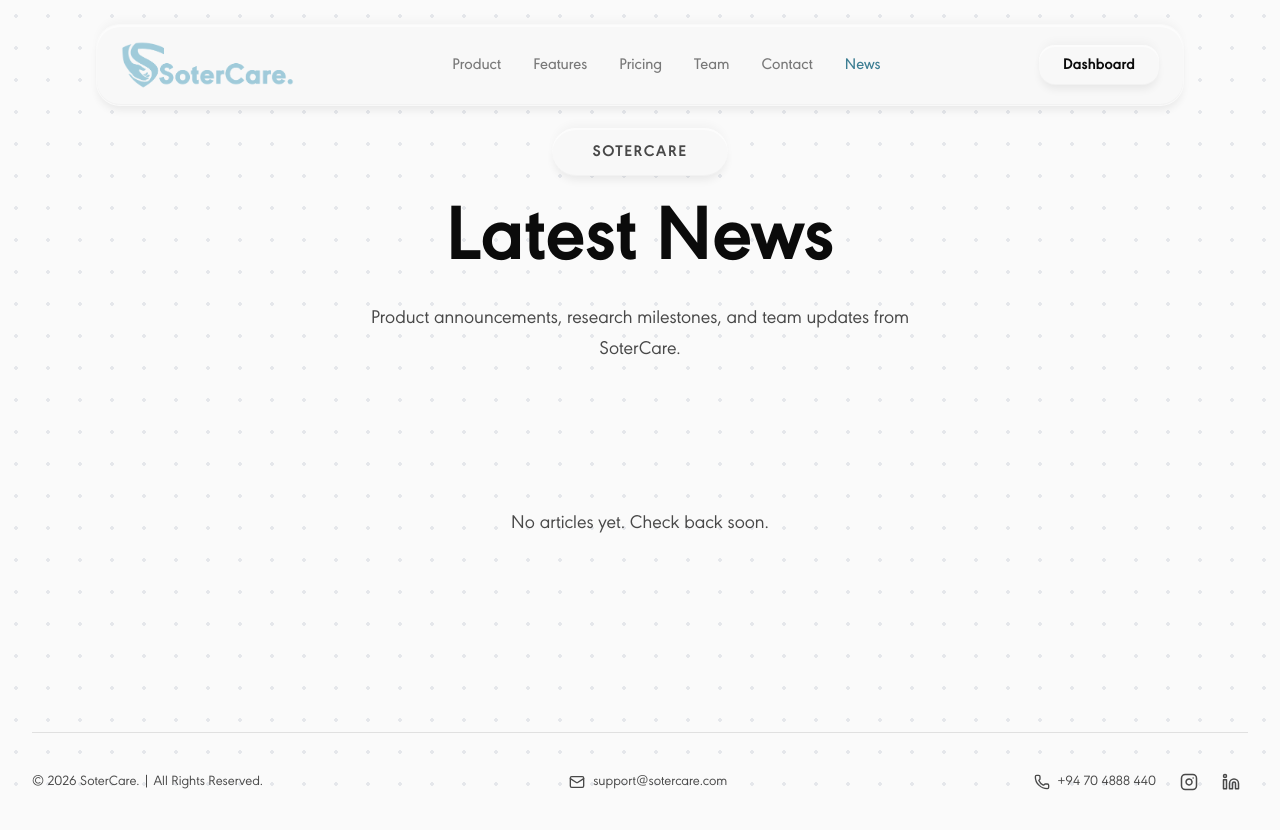
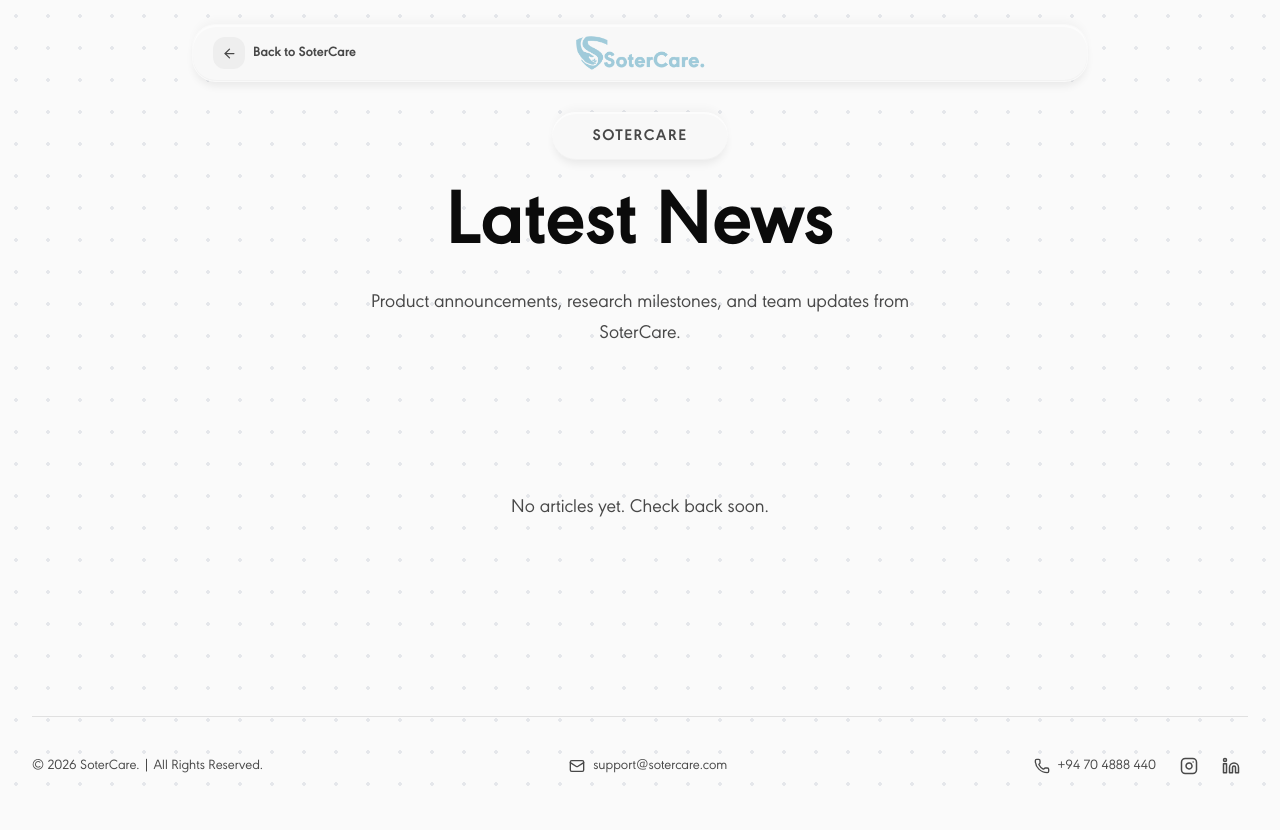
Before and after one commit to SoterCare/web-dev-v2, a Next.js app: page /news in a window 1280 px wide. Built offline with nearby package versions, Linux system fonts and the light colour scheme.

Commit message:
Replace Navbar with back-button top bar on news pages

```diff
--- a/src/app/news/[slug]/page.tsx
+++ b/src/app/news/[slug]/page.tsx
@@ -2,7 +2,7 @@ import { notFound } from 'next/navigation';
 import type { Metadata } from 'next';
 import Link from 'next/link';
 import Image from 'next/image';
-import Navbar from '@/components/Navbar';
+import NewsTopBar from '@/components/NewsTopBar';
 import FooterSimple from '@/components/FooterSimple';
 import { readNews } from '@/lib/news-store';
 
@@ -55,9 +55,9 @@ export default async function ArticlePage({ params }: Props) {
       />
 
       <div className="relative z-10">
-        <Navbar />
+        <NewsTopBar backHref="/news" backLabel="Back to News" />
 
-        <article className="pt-28 pb-16 px-4 sm:px-6 lg:px-8">
+        <article className="pt-24 pb-16 px-4 sm:px-6 lg:px-8">
           <div className="max-w-3xl mx-auto">
             {/* Back link */}
             <Link
--- a/src/app/news/page.tsx
+++ b/src/app/news/page.tsx
@@ -1,7 +1,7 @@
 import type { Metadata } from 'next';
 import Link from 'next/link';
 import Image from 'next/image';
-import Navbar from '@/components/Navbar';
+import NewsTopBar from '@/components/NewsTopBar';
 import FooterSimple from '@/components/FooterSimple';
 import { readNews } from '@/lib/news-store';
 
@@ -35,9 +35,9 @@ export default function NewsPage() {
       />
 
       <div className="relative z-10">
-        <Navbar />
+        <NewsTopBar backHref="/" backLabel="Back to SoterCare" />
 
-        <section className="relative z-10 pt-32 pb-8 px-4 sm:px-6 lg:px-8">
+        <section className="relative z-10 pt-28 pb-8 px-4 sm:px-6 lg:px-8">
           <div className="max-w-7xl mx-auto">
             {/* Section header */}
             <div className="text-center mb-12">
--- /dev/null
+++ b/src/components/NewsTopBar.tsx
@@ -0,0 +1,43 @@
+import Link from 'next/link';
+import Image from 'next/image';
+import { ArrowLeft } from 'lucide-react';
+
+interface Props {
+  backHref: string;
+  backLabel: string;
+}
+
+export default function NewsTopBar({ backHref, backLabel }: Props) {
+  return (
+    <nav className="fixed top-6 left-1/2 -translate-x-1/2 z-50 w-[95%] max-w-4xl">
+      <div className="rounded-[1.5rem] px-5 py-3 flex items-center justify-between bg-bg-card shadow-m border border-white/10">
+        {/* Back button */}
+        <Link
+          href={backHref}
+          className="flex items-center gap-2 text-sm font-semibold text-text-muted hover:text-[#3d7e93] transition-colors group"
+        >
+          <span className="flex items-center justify-center w-8 h-8 rounded-xl bg-bg-panel group-hover:bg-[#a0cbdb]/20 transition-colors">
+            <ArrowLeft size={15} />
+          </span>
+          <span className="hidden sm:inline">{backLabel}</span>
+        </Link>
+
+        {/* Logo */}
+        <Link href="/" className="absolute left-1/2 -translate-x-1/2">
+          <Image
+            src="/assets/SoterCare-Primary-logo-brandblue.webp"
+            alt="SoterCare"
+            width={0}
+            height={0}
+            sizes="100vw"
+            className="h-9 w-auto object-contain"
+            style={{ width: 'auto', height: '36px' }}
+          />
+        </Link>
+
+        {/* Right spacer — mirrors back button width so logo stays centred */}
+        <div className="w-8 h-8 sm:w-24" aria-hidden />
+      </div>
+    </nav>
+  );
+}
```
